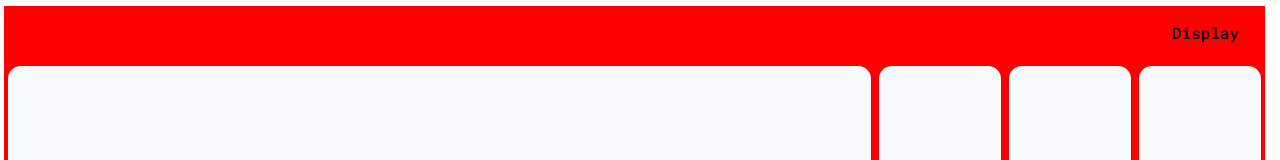
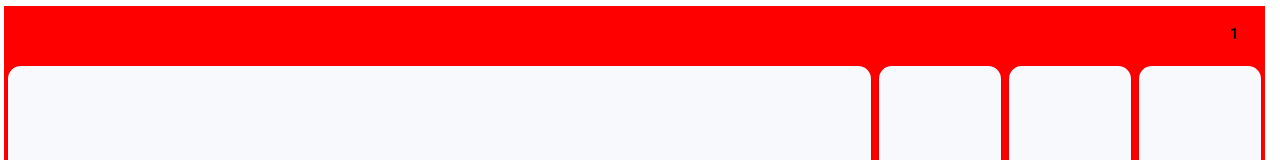
Before and after one commit to leo3210k/Calculator, a React (Create React App) app in the folder project_calculator/: page / in a window 1280 px wide. Shown: the top 160 px of the page. Built offline with nearby package versions, Linux system fonts and the light colour scheme.

Commit message:
fix display value

```diff
--- a/project_calculator/src/components/Display.jsx
+++ b/project_calculator/src/components/Display.jsx
@@ -2,4 +2,4 @@ import React from 'react';
 import './Display.css';
 
 export default props =>
-    <div class="display">Display</div>
+    <div class="display">{ props.display }</div>
```
